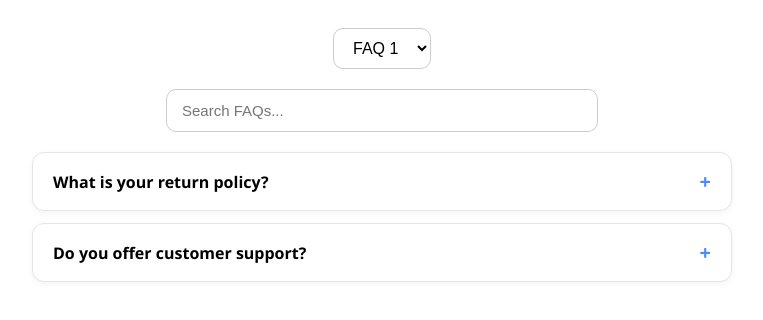
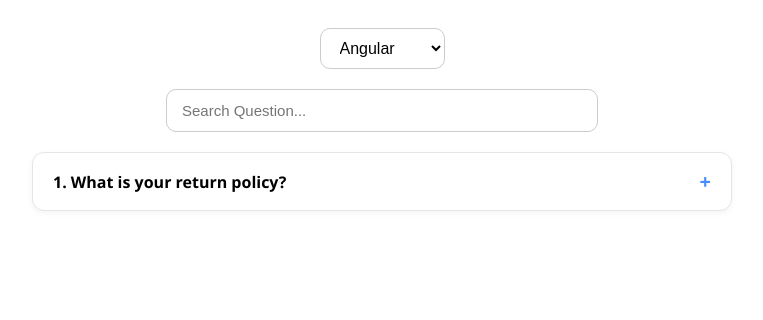
Before and after one commit to MSK619/qa, an Angular app: page / in a window 1280 px wide. Shown: the top 320 px of the page, without its empty margins (258-1021 px from the left). Built offline with nearby package versions, Linux system fonts and the light colour scheme.

Commit message:
changes.

```diff
--- a/src/app/app.component.html
+++ b/src/app/app.component.html
@@ -3,8 +3,10 @@
   <!-- Dropdown -->
   <div class="dropdown-wrapper">
     <select [(ngModel)]="selectedFaq" (change)="changeFaq()" class="faq-dropdown">
-      <option value="faq1">FAQ 1</option>
-      <option value="faq2">FAQ 2</option>
+      <option value="angular">Angular</option>
+      <option value="javascript">Javascript</option>
+      <option value="css">CSS</option>
+      <option value="html">HTML</option>
     </select>
   </div>
 
@@ -12,17 +14,17 @@
   <div class="search-wrapper">
     <input
       type="text"
-      placeholder="Search FAQs..."
+      placeholder="Search Question..."
       [(ngModel)]="searchText"
       class="search-box"
     />
   </div>
 
   <!-- FAQ List -->
-  <div *ngFor="let item of filteredFaqs()" class="faq-card">
+  <div *ngFor="let item of filteredFaqs(); let i = index" class="faq-card">
 
     <div class="faq-question" (click)="toggle(item)">
-      <span>{{ item.question }}</span>
+      <span>{{i+1}}. {{ item.question }}</span>
 
       <!-- + / - sign -->
       <span class="toggle-icon">
--- a/src/app/app.component.ts
+++ b/src/app/app.component.ts
@@ -1,4 +1,8 @@
 import { Component } from '@angular/core';
+import { cssqa } from './constant/css.constant';
+import { htmlqa } from './constant/html.constant';
+import { jsqa } from './constant/js.constant';
+import { ngqa } from './constant/ng.constant';
 
 @Component({
   selector: 'app-root',
@@ -8,23 +12,25 @@ import { Component } from '@angular/core';
 export class AppComponent {
 
   searchText = '';
-  selectedFaq = 'faq1';
+  selectedFaq = 'angular';
 
-  faq1 = [
-    { question: 'What is your return policy?', answer: 'You can return any unused item within 30 days.', open: false },
-    { question: 'Do you offer customer support?', answer: 'Yes, 24/7 support is available.', open: false },
-  ];
+  angular = ngqa;
+  css = cssqa;
+  javascript = jsqa;
+  html = htmlqa;
 
-  faq2 = [
-    { question: 'Where do you ship?', answer: 'We ship worldwide.', open: false },
-    { question: 'Can I cancel my order?', answer: 'Yes, cancel within 12 hours.', open: false },
-  ];
+  faqs = [...this.angular];
+  changeFaq() {
+    this.searchText = '';
 
-  faqs = [...this.faq1]; // default
+    const faqMap: Record<string, any[]> = {
+      angular: this.angular,
+      javascript: this.javascript,
+      css: this.css,
+      html: this.html
+    };
 
-  changeFaq() {
-    this.searchText = ''; // reset search
-    this.faqs = this.selectedFaq === 'faq1' ? [...this.faq1] : [...this.faq2];
+    this.faqs = faqMap[this.selectedFaq] || [];
   }
 
   toggle(item: any) {
--- /dev/null
+++ b/src/app/constant/css.constant.ts
@@ -0,0 +1,3 @@
+export const cssqa = [
+    { question: 'ccc is your return policy?', answer: 'You can return any unused item within 30 days.', open: false }
+];
--- /dev/null
+++ b/src/app/constant/html.constant.ts
@@ -0,0 +1,3 @@
+export const htmlqa = [
+    { question: 'What is your return policy?', answer: 'You can return any unused item within 30 days.', open: false }
+];
--- /dev/null
+++ b/src/app/constant/js.constant.ts
@@ -0,0 +1,3 @@
+export const jsqa = [
+    { question: 'What is your return policy?', answer: 'You can return any unused item within 30 days.', open: false }
+];
--- /dev/null
+++ b/src/app/constant/ng.constant.ts
@@ -0,0 +1,3 @@
+export const ngqa = [
+    { question: 'What is your return policy?', answer: 'You can return any unused item within 30 days.', open: false }
+];
--- a/tsconfig.json
+++ b/tsconfig.json
@@ -5,7 +5,7 @@
     "baseUrl": "./",
     "outDir": "./dist/out-tsc",
     "forceConsistentCasingInFileNames": true,
-    "strict": true,
+    "strict": false,
     "noImplicitOverride": true,
     "noPropertyAccessFromIndexSignature": true,
     "noImplicitReturns": true,
@@ -28,6 +28,6 @@
     "enableI18nLegacyMessageIdFormat": false,
     "strictInjectionParameters": true,
     "strictInputAccessModifiers": true,
-    "strictTemplates": true
+    "strictTemplates": false
   }
 }
```
